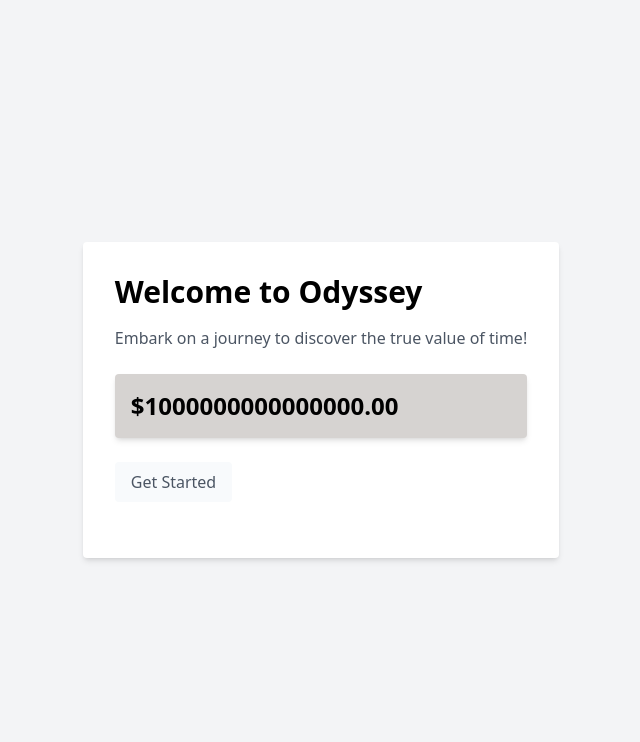
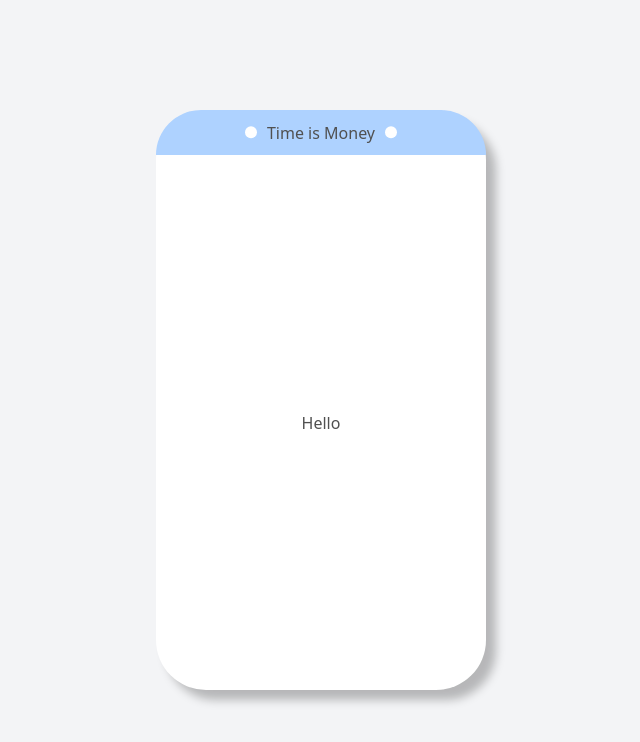
Before and after one commit to daydule/odyssey-frontend, a Next.js app: page /main in a window 1280 px wide. Shown: the top 742 px of the page, without its empty margins (319-959 px from the left). Built offline with nearby package versions, Linux system fonts and the light colour scheme.

Commit message:
feat: MainCard作成

```diff
--- a/src/app/main/page.tsx
+++ b/src/app/main/page.tsx
@@ -1,18 +1,13 @@
-import AmountDisplay from '@/components/AmountDisplay';
+'use client';
+
+import MainCard from '@/components/tree/MainCard';
 
 export default function Page() {
-  const totalPrice: number = 999999999999999.99;
-
   return (
     <div className='flex min-h-screen items-center justify-center bg-gray-100'>
-      <div className='rounded bg-white p-8 shadow-md'>
-        <h1 className='mb-4 text-3xl font-semibold'>Welcome to Odyssey</h1>
-        <p className='mb-6 text-gray-600'>Embark on a journey to discover the true value of time!</p>
-        <AmountDisplay variant='gray' amount={totalPrice} />
-        <div className='mx-auto my-6'>
-          <button className='rounded bg-slate-50 px-4 py-2 text-gray-600 hover:bg-stone-100'>Get Started</button>
-        </div>
-      </div>
+      <MainCard title='Time is Money' color='bg-cardHeaderBlue'>
+        <>Hello</>
+      </MainCard>
     </div>
   );
 }
--- /dev/null
+++ b/src/components/tree/MainCard.tsx
@@ -0,0 +1,33 @@
+import { ReactNode } from 'react';
+
+type Props = {
+  children: ReactNode;
+  title: string;
+  color: 'bg-cardHeaderBlue';
+};
+
+const MainCard = ({ children, title, color }: Props) => {
+  return (
+    <article className='flex h-[580px] w-[330px] flex-col rounded-[50px] bg-[#FFFFFF] text-[#505050] shadow-[10px_10px_10px_0px_rgba(0,0,0,0.25)]'>
+      <section className={'flex h-[45px] w-full items-center justify-center rounded-t-[50px]' + ' ' + color}>
+        <svg xmlns='http://www.w3.org/2000/svg' width='12' height='13' viewBox='0 0 12 13' fill='none'>
+          <circle cx='6' cy='6.29102' r='6' fill='white' />
+        </svg>
+        <h2 className='mx-[10px]' data-testid='MainCard_Title'>
+          {title}
+        </h2>
+        <svg xmlns='http://www.w3.org/2000/svg' width='12' height='13' viewBox='0 0 12 13' fill='none'>
+          <circle cx='6' cy='6.29102' r='6' fill='white' />
+        </svg>
+      </section>
+      <section
+        className='flex h-[535px] w-full items-center justify-center px-[30px] py-[50px]'
+        data-testid='MainCard_Children'
+      >
+        {children}
+      </section>
+    </article>
+  );
+};
+
+export default MainCard;
--- a/tailwind.config.ts
+++ b/tailwind.config.ts
@@ -12,6 +12,9 @@ const config: Config = {
         'gradient-radial': 'radial-gradient(var(--tw-gradient-stops))',
         'gradient-conic': 'conic-gradient(from 180deg at 50% 50%, var(--tw-gradient-stops))',
       },
+      colors: {
+        cardHeaderBlue: '#AED2FF',
+      },
     },
   },
   plugins: [],
```
Also changed, not shown: 2 other files (tests, documents, lock files or other folders).
